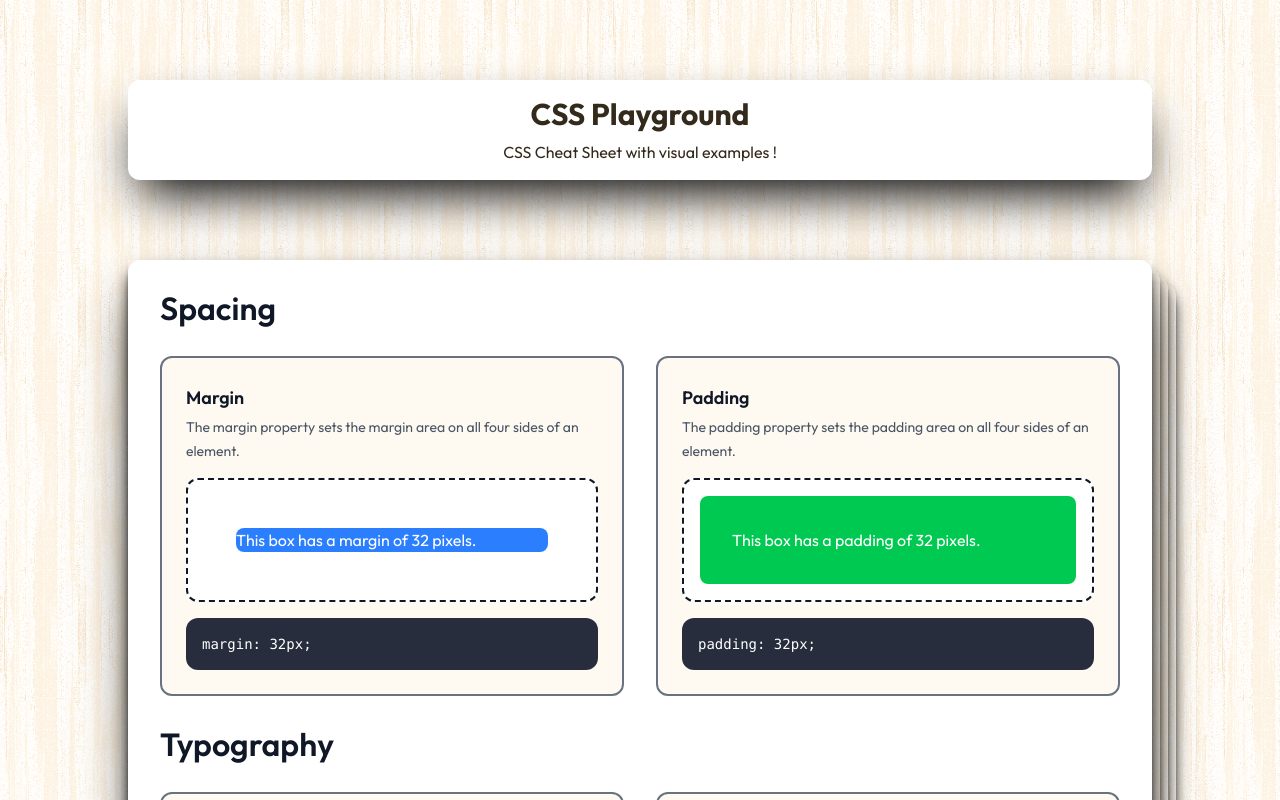
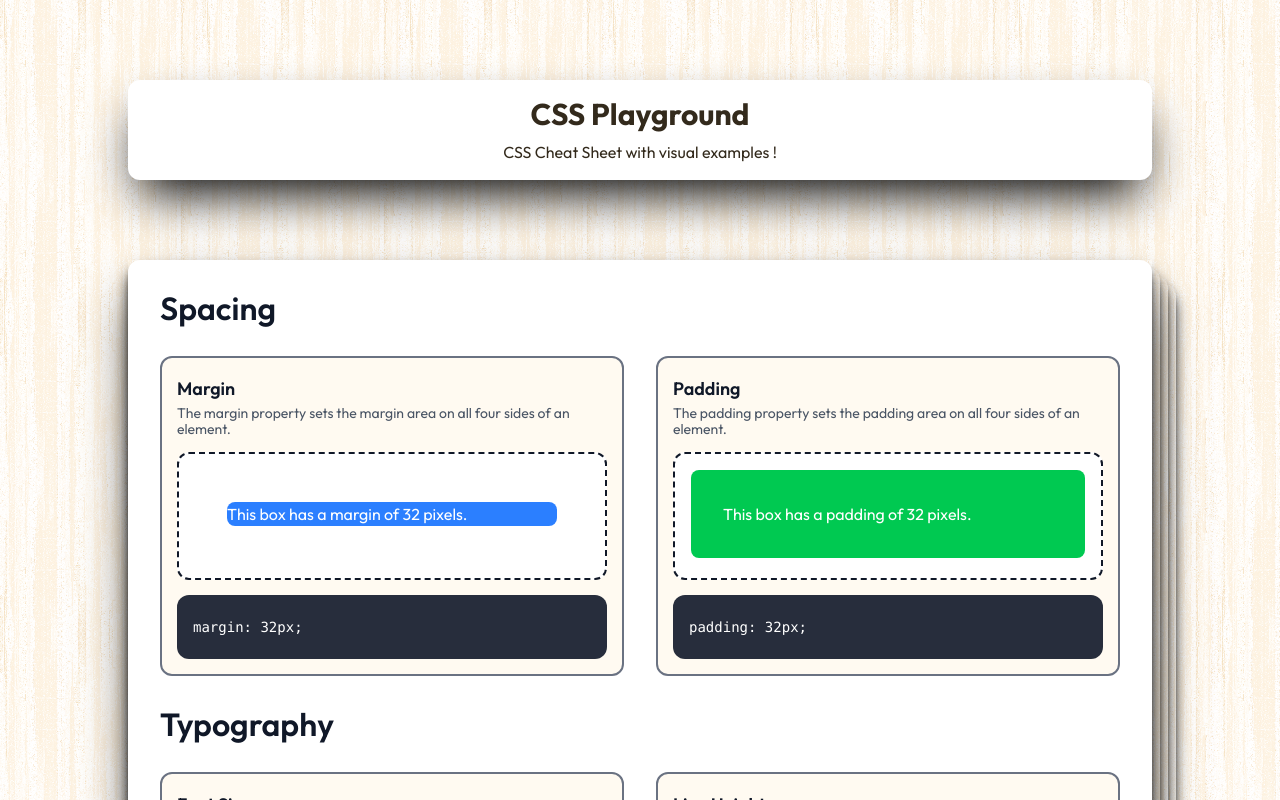
Before and after one commit to GDami/css-cheat-sheet, a Next.js app: page / in a window 1280 px wide. Shown: the top 800 px of the page. Built offline with nearby package versions, Linux system fonts and the light colour scheme.

Commit message:
visual example component is aligned on the 32x32 grid

```diff
--- a/app/components/VisualExample.tsx
+++ b/app/components/VisualExample.tsx
@@ -14,16 +14,16 @@ type VisualExampleProps = PropsWithChildren & {
 
 export default function VisualExample({ title, description, children, code, color = "blue" }: VisualExampleProps) {
     return (
-        <div className={`border-gray-500 bg-paper hover:bg-paper-solid hover:border-gray-900 hover:shadow-lg p-6 border-2 flex flex-col gap-4 rounded-xl transition-all`}>
-            <div>
+        <div className={`border-gray-500 bg-paper hover:bg-paper-solid hover:border-black hover:shadow-[2px_2px_black] p-3.75 border-2 flex flex-col gap-3.75 rounded-xl transition-all hover:-translate-x-0.5 hover:-translate-y-0.5`}>
+            <div className="flex flex-col">
                 <h3 className="text-lg">{title}</h3>
-                <span className="text-sm text-gray-600">{description}</span>
+                <span className="text-sm leading-4 text-gray-600 min-h-8">{description}</span>
             </div>
-            <div className="border-2 border-dashed border-gray-900 bg-white rounded-xl p-4">
+            <div className="border-2 border-dashed border-gray-900 bg-white rounded-xl p-4 h-32">
                 {children}
             </div>
             <pre className="bg-gray-900/90 text-white p-4 rounded-xl text-sm">
-                <code>{code}</code>
+                <code className="text-normal leading-8">{code}</code>
             </pre>
         </div>
     )
```
